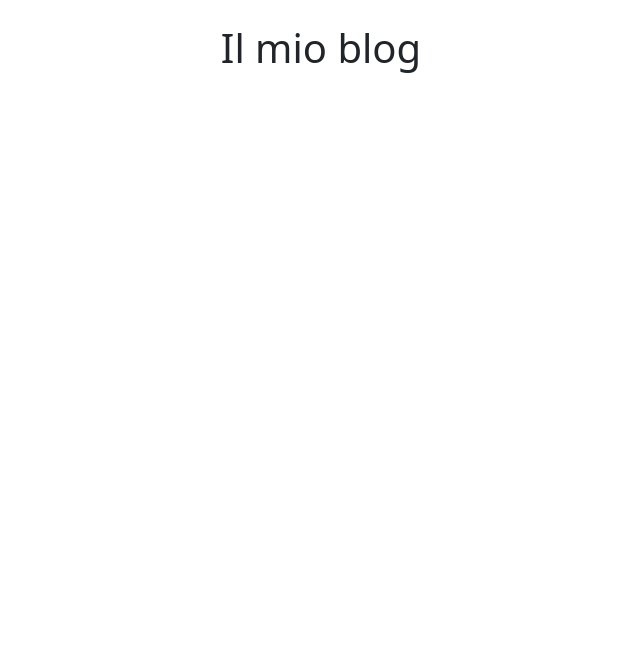
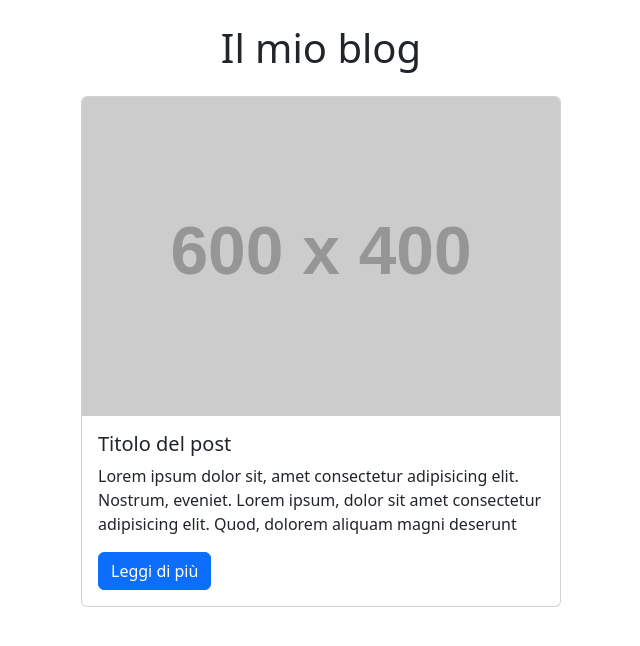
Before and after one commit to Melrizzuto/react-components, a React (Vite) app: page / in a window 1280 px wide. Shown: the top 646 px of the page, without its empty margins (319-959 px from the left). Built offline with nearby package versions, Linux system fonts and the light colour scheme.

Commit message:
created Card components and added tag in App jsx

```diff
--- a/src/App.jsx
+++ b/src/App.jsx
@@ -1,10 +1,12 @@
 import Header from "./components/Header"
+import Card from "./components/Card"
 function App() {
 
 
   return (
     <>
       <Header />
+      <Card />
     </>
   )
 }
--- /dev/null
+++ b/src/components/Card.jsx
@@ -0,0 +1,18 @@
+function Card() {
+    return (
+        <main className="d-flex justify-content-center align-content-center">
+            <div className="card" style={{ width: "30rem" }}>
+                <img src="https://via.placeholder.com/600x400" className="card-img-top" alt="Placeholder" />
+                <div className="card-body">
+                    <h5 className="card-title">Titolo del post</h5>
+                    <p className="card-text">
+                        Lorem ipsum dolor sit, amet consectetur adipisicing elit. Nostrum, eveniet. Lorem ipsum, dolor sit amet consectetur adipisicing elit. Quod, dolorem aliquam magni deserunt
+                    </p>
+                    <a href="#" className="btn btn-primary">Leggi di più</a>
+                </div>
+            </div>
+        </main>
+    );
+}
+
+export default Card;
```
Also changed, not shown: src/components/Main.jsx (deleted).
